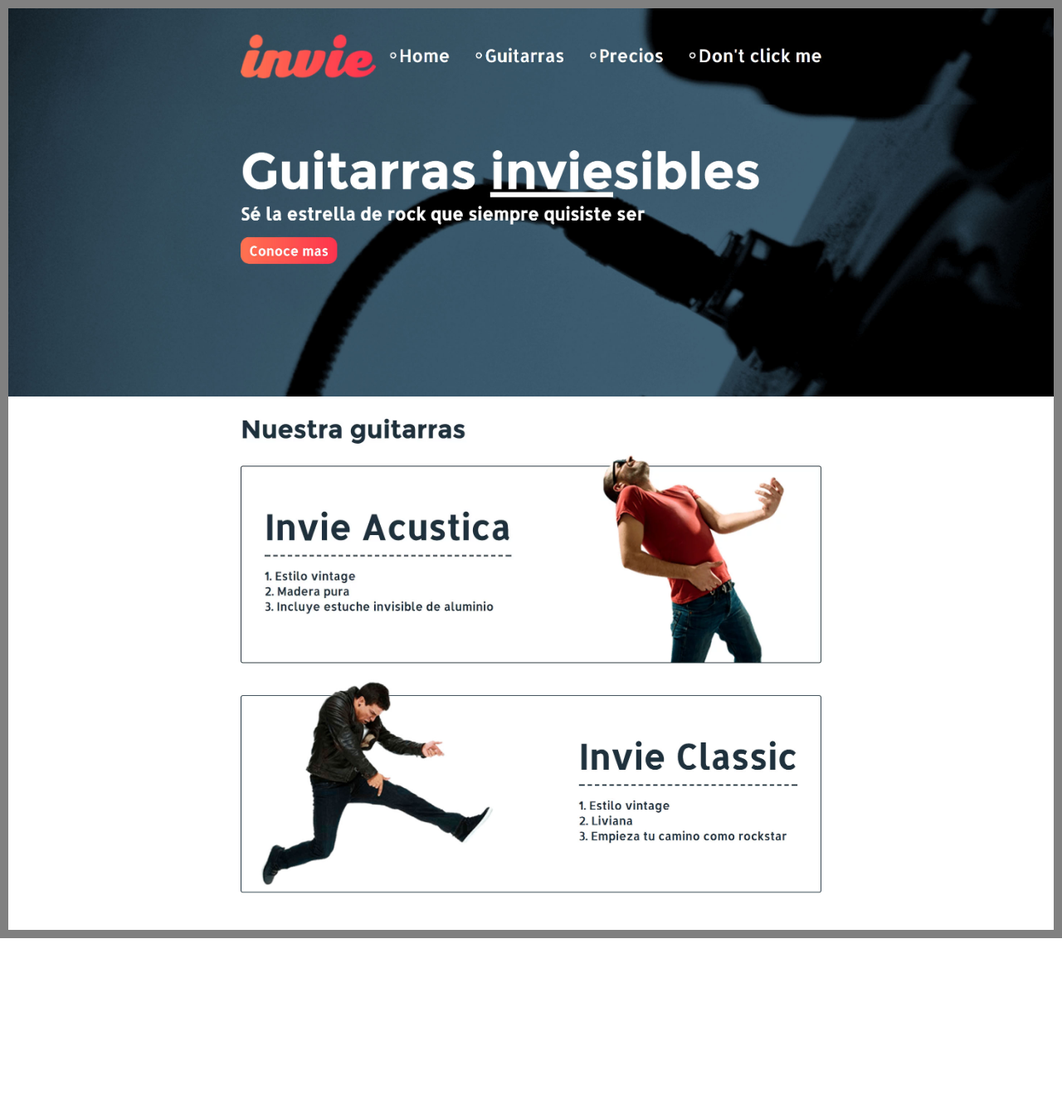
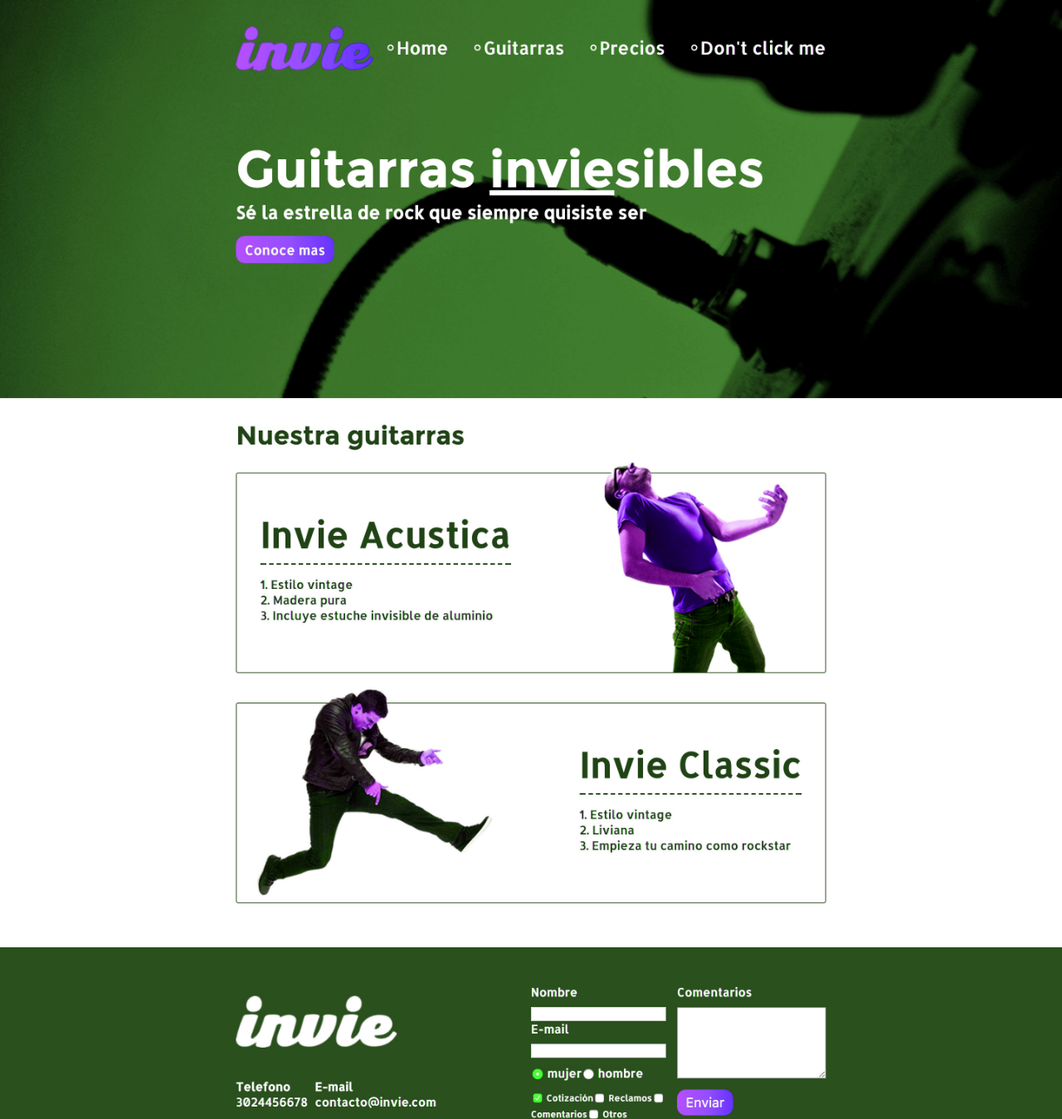
Before and after one commit to hellensb/envie-github, a plain HTML site: page index.html in a window 1280 px wide. Shown: the whole page at 83% size. Before the commit the page ends 1131 px from the top, so only its background shows below. Drawn offline with Linux system fonts and the light colour scheme.

Commit message:
nueva version

```diff
--- a/index.html
+++ b/index.html
@@ -5,7 +5,6 @@
     <style media="screen">
         body {
           margin: 0;
-          border: 10px solid grey;
         }
         img {
           max-width: 100%;
@@ -14,9 +13,6 @@
     </style>
   </head>
   <body>
-    <img src="header.jpg" alt="">
-    <img src="hero.jpg" alt="">
-    <img src="acustica.jpg" alt="">
-    <img src="clasica.jpg" alt="">
+    <img src="nueva-version.jpg" alt="">
   </body>
 </html>
```
Also changed, not shown: nueva-version.jpg (added).
